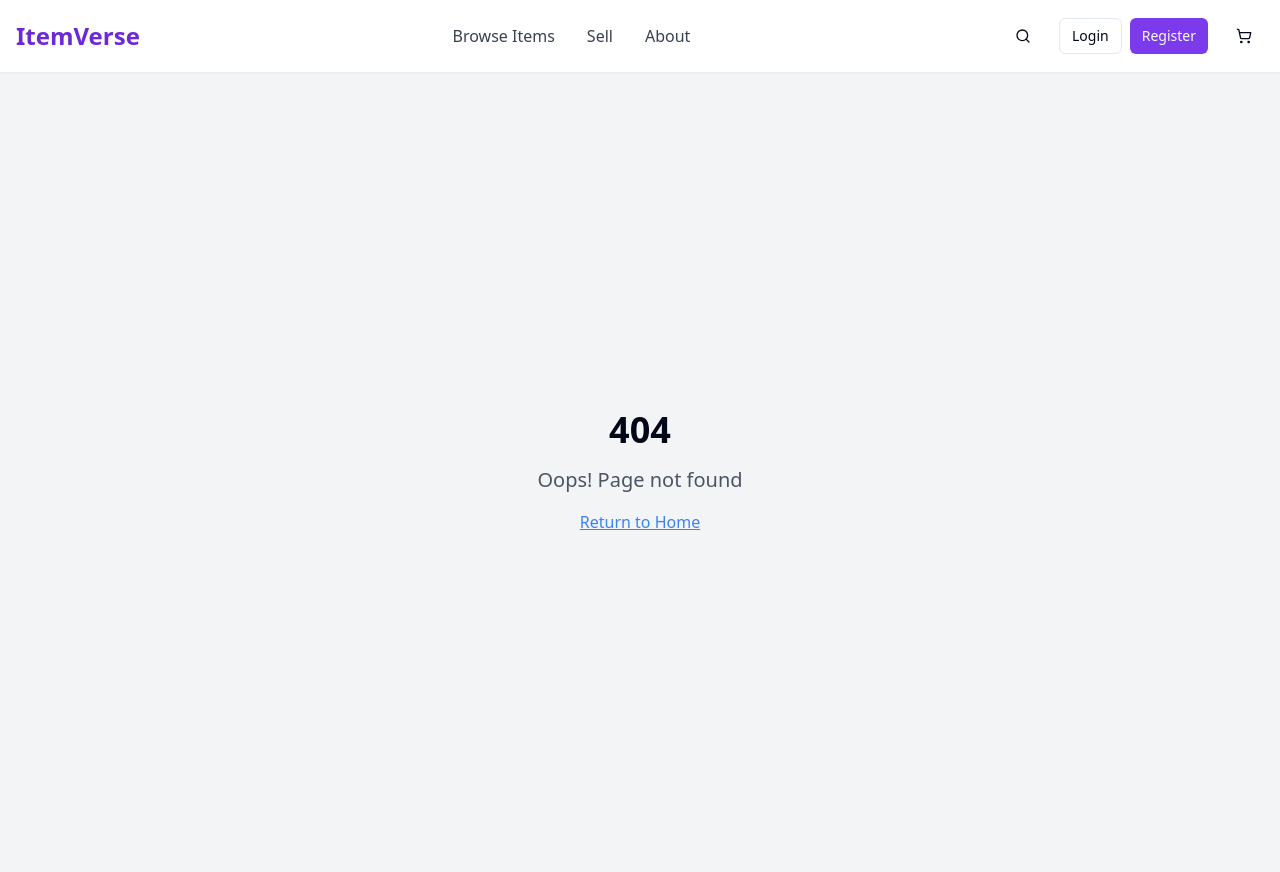
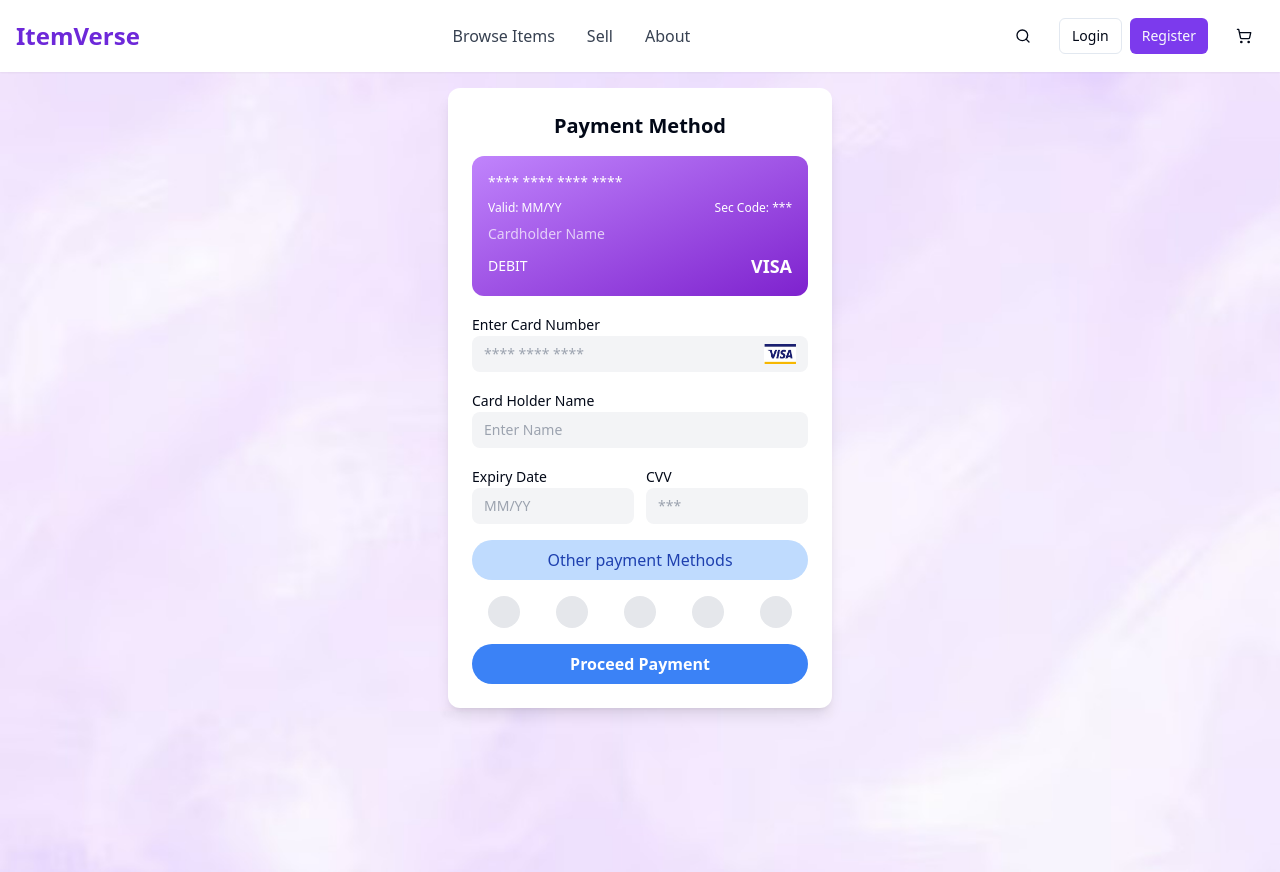
Before and after one commit to mark-magdy/itemVerse-frontend, a React (Vite) app: page /payment-creditCard in a window 1280 px wide. Before the commit this address had no page. Built offline with nearby package versions, Linux system fonts and the light colour scheme.

Commit message:
creditcardURL

```diff
--- a/src/App.tsx
+++ b/src/App.tsx
@@ -18,6 +18,7 @@ import Dashboard from "./pages/Dashboard";
 import NotFound from "./pages/NotFound";
 import Sell from "./pages/Sell";
 import About from "./pages/about";
+import PaymentCreditCard from "./pages/PaymentCreditCard";
 
 const queryClient = new QueryClient();
 
@@ -42,6 +43,7 @@ const App = () => (
                 <Route path="/dashboard" element={<Dashboard />} />
                 <Route path="/dashboard/sell" element={<Dashboard />} />
                 <Route path="/sell" element={<Sell />} />
+                <Route path="/payment-creditCard" element={<PaymentCreditCard />} />
                 {/* ADD ALL CUSTOM ROUTES ABOVE THE CATCH-ALL "*" ROUTE */}
                 <Route path="*" element={<NotFound />} />
               </Routes>
--- a/src/components/CreditCard.tsx
+++ b/src/components/CreditCard.tsx
@@ -100,7 +100,7 @@ const PaymentMethod = () => {
               <h3 className="text-lg font-semibold">Choose Payment Method</h3>
               <button
                 onClick={() => navigate("/cash-payment")}
-                className="w-full bg-green-500 text-white py-2 rounded-lg"
+                className="w-full [background-color:#7C3AED] text-white py-2 rounded-lg"
               >
                 Cash
               </button>
--- /dev/null
+++ b/src/pages/PaymentCreditCard.tsx
@@ -0,0 +1,12 @@
+import React from "react";
+import CreditCard from "../components/CreditCard";
+
+const PaymentCreditCard = () => {
+  return (
+    <div className="bg-[url('/images/Backgroundabout.jpg')] bg-cover bg-center min-h-screen">
+      <CreditCard />
+    </div>
+      );
+};
+
+export default PaymentCreditCard;
```
